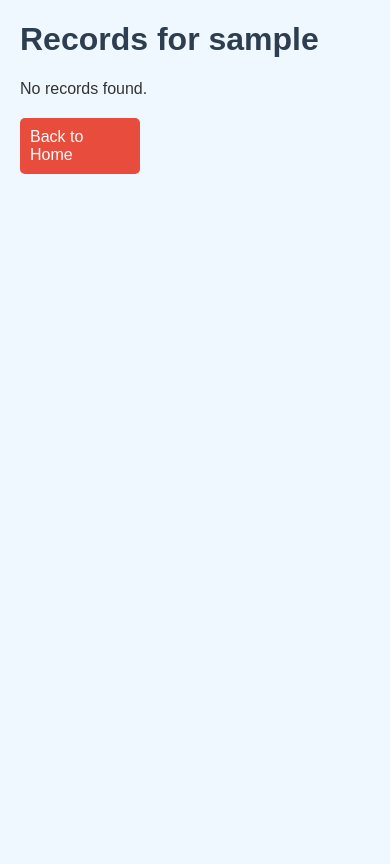
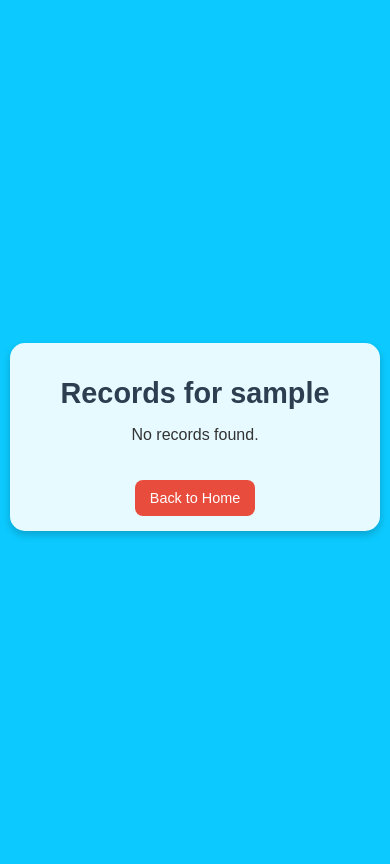
Before and after one commit to ibrahimbish1/teth, a Flask app: a page that uses templates/record_page.html in a window 390 px wide. Before the commit the page ends 174 px from the top, so only its background shows below. Run offline with Flask 3, Linux system fonts and the light colour scheme; data that the repository does not hold is empty.

Commit message:
Update record_page.html

```diff
--- a/templates/record_page.html
+++ b/templates/record_page.html
@@ -5,49 +5,131 @@
     <meta name="viewport" content="width=device-width, initial-scale=1.0">
     <title>Records for {{ name }}</title>
     <style>
+        /* خلفية الصفحة */
         body {
             font-family: Arial, sans-serif;
-            margin: 20px;
-            background-color: #f0f8ff;
+            margin: 0;
+            padding: 0;
+            display: flex;
+            justify-content: center;
+            align-items: center;
+            min-height: 100vh;
+            background-color: #0ccaff;
             color: #333;
+            animation: fadeIn 1s ease-in;
         }
-        h1, h2 {
+
+        /* صندوق يحتوي على المحتوى */
+        .container {
+            background-color: rgba(255, 255, 255, 0.9);
+            padding: 20px;
+            border-radius: 15px;
+            max-width: 600px;
+            width: 90%;
+            box-shadow: 0 4px 8px rgba(0, 0, 0, 0.2);
+            text-align: center;
+            margin-top: 20px;
+            animation: slideIn 1s ease-out;
+        }
+
+        h1 {
             color: #2c3e50;
+            font-size: 2em;
+            margin-bottom: 15px;
         }
+
+        h2 {
+            color: #3498db;
+            font-size: 1.5em;
+            margin-top: 20px;
+            margin-bottom: 10px;
+        }
+
         .record {
             margin: 10px 0;
             background-color: #ecf0f1;
             padding: 10px;
-            border-radius: 5px;
+            border-radius: 8px;
+            box-shadow: 0 2px 4px rgba(0, 0, 0, 0.1);
+            font-size: 1em;
+            text-align: left;
         }
+
         .back-button {
-            padding: 10px;
+            padding: 12px;
             background-color: #e74c3c;
             color: white;
             border: none;
-            border-radius: 5px;
+            border-radius: 8px;
             cursor: pointer;
-            font-size: 16px;
-            display: block;
+            font-size: 1em;
             margin-top: 20px;
-            width: 100px;
+            width: 120px;
+            transition: background-color 0.3s, transform 0.3s;
             text-decoration: none;
+            display: inline-block;
         }
+
         .back-button:hover {
             background-color: #c0392b;
+            transform: translateY(-3px);
+        }
+
+        /* Animations */
+        @keyframes fadeIn {
+            from { opacity: 0; }
+            to { opacity: 1; }
+        }
+
+        @keyframes slideIn {
+            from { opacity: 0; transform: translateY(-50px); }
+            to { opacity: 1; transform: translateY(0); }
+        }
+
+        /* تحسينات لأجهزة الجوال */
+        @media (max-width: 600px) {
+            body {
+                padding: 10px; /* تقليل الفراغ حول المحتوى */
+            }
+
+            .container {
+                padding: 15px;
+                width: 100%; /* استخدام العرض الكامل للجهاز */
+                margin-top: 10px;
+            }
+
+            h1 {
+                font-size: 1.8em; /* تقليل حجم الخط للعناوين */
+            }
+
+            h2 {
+                font-size: 1.2em; /* تقليل حجم الخط للنصوص الثانوية */
+            }
+
+            .record {
+                font-size: 0.9em; /* تقليل حجم الخط للنص */
+                padding: 8px; /* تقليل الحشوة */
+            }
+
+            .back-button {
+                font-size: 0.9em; /* تقليل حجم الخط للأزرار */
+                padding: 10px; /* تقليل الحشوة */
+                width: 100px; /* تقليل العرض */
+            }
         }
     </style>
 </head>
 <body>
 
-<h1>Records for {{ name }}</h1>
-<div id="records"></div>
-
-<a class="back-button" href="/">Back to Home</a>
+<div class="container">
+    <h1>Records for {{ name }}</h1>
+    <div id="records"></div>
+    <a class="back-button" href="/index">Back to Home</a>
+</div>
 
 <script>
     async function fetchRecords() {
-        const name = "{{ name }}";
+        const name = "{{ name }}"; // Use the name passed from Flask
         const response = await fetch(`/records/${name}`);
         const records = await response.json();
         displayRecords(name, records);
@@ -61,13 +143,19 @@
             return;
         }
 
-        records.forEach(record => {
-            const time = record.time || 'N/A';
-            const personId = record.id || 'N/A';
-            recordsDiv.innerHTML += `<div class="record">Time: ${time}, ID: ${personId}</div>`;
-        });
+        for (const [date, recordList] of Object.entries(records)) {
+            const dayName = new Date(date).toLocaleDateString('en-US', { weekday: 'long' });
+            recordsDiv.innerHTML += `<h2>${dayName} (${date})</h2>`;
+            recordList.forEach(record => {
+                const time = record.time || 'N/A';
+                const personId = record.id || 'N/A';
+                if (record.id==123){
+                recordsDiv.innerHTML += `<div class="record">Time: ${time}, ID: ${personId}</div>`;
+        }});
+        }
     }
 
+    // Fetch records when the page loads
     window.onload = fetchRecords;
 </script>
 
```
